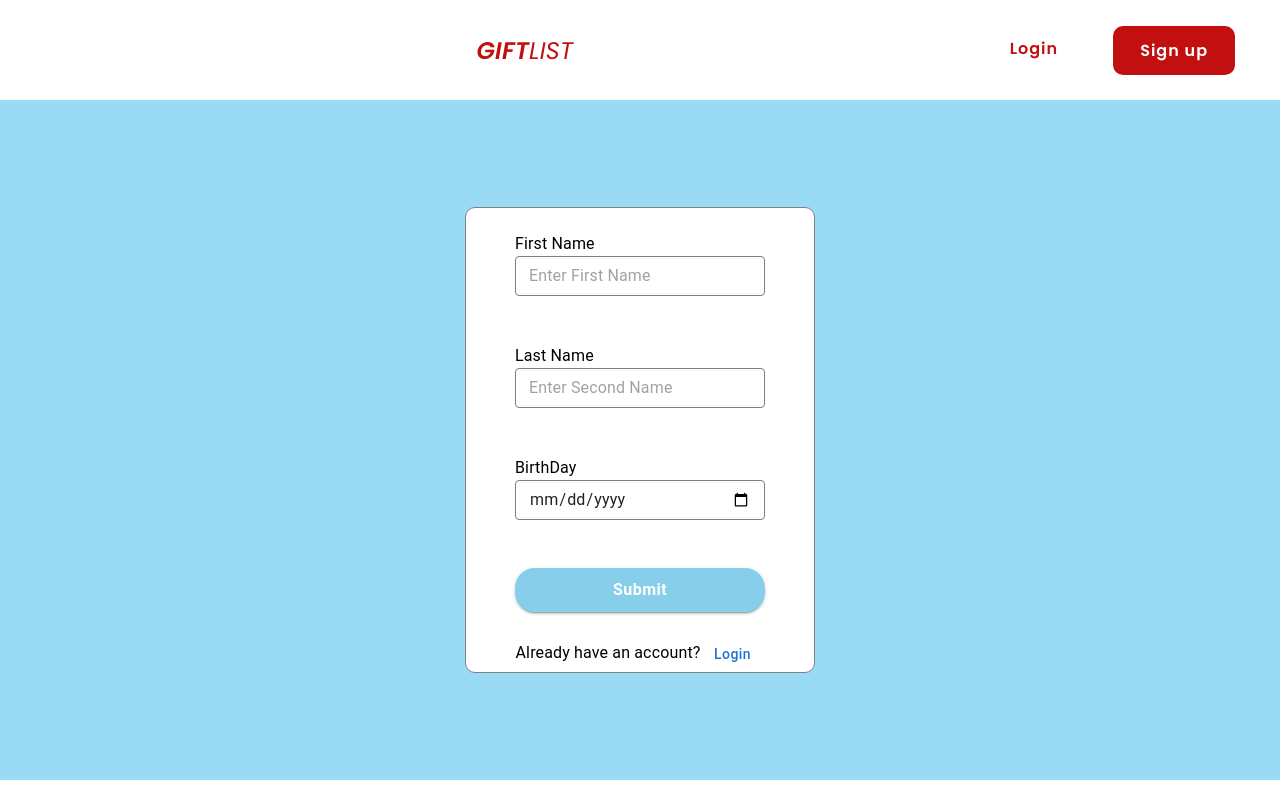
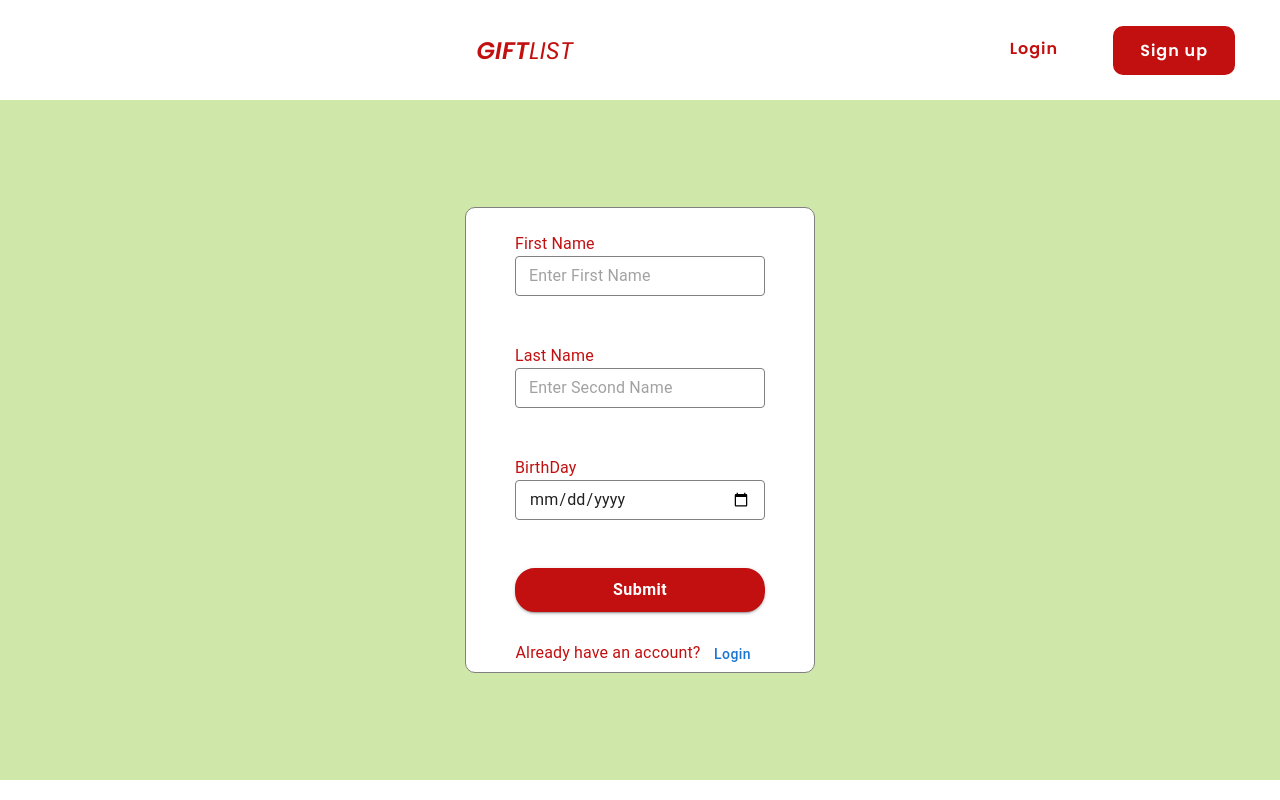
Before and after one commit to FatimaMary/giftlist, a React (Create React App) app in the folder client/: page /signup1 in a window 1280 px wide. Built offline with nearby package versions, Linux system fonts and the light colour scheme; the HTML template or start-up script is replaced by a standard one.

Commit message:
Update index.jsx

```diff
--- a/client/src/scenes/Signup1/index.jsx
+++ b/client/src/scenes/Signup1/index.jsx
@@ -65,7 +65,7 @@ function Signup1() {
       <Navbar />
       <Box
         sx={{
-          backgroundColor: '#99DBF5',
+          backgroundColor: '#CFE8A9',
           height: '85vh',
           // width: '100vw',
           display: 'flex',
@@ -76,6 +76,7 @@ function Signup1() {
       >
         <Box
           m='1.5rem 2.5rem'
+          color='#C21010'
           sx={{
             display: 'flex',
             flexDirection: 'column' ,
@@ -94,7 +95,7 @@ function Signup1() {
                 justifyContent: 'space-around',
               }}
           > */}
-            <Box m='1.5rem'>
+            <Box m='1.5rem' >
               <Typography>First Name</Typography>
               <ThemeProvider theme={theme}>
                 <TextField
@@ -150,14 +151,19 @@ function Signup1() {
               variant='contained'
               onClick={handleSubmit}
               sx={{
-                border: '2px solid skyblue',
+                border: '2px solid #C21010',
                 borderRadius: '20px',
                 width: '250px',
                 fontSize: '1rem',
                 color: 'white',
-                background: 'skyblue',
+                background: '#C21010',
                 textTransform: 'inherit',
                 fontWeight:'bold',
+                '&:hover': {
+                  backgroundColor: '#fff',
+                  color: '#C21010',
+                  border: '1px solid #C21010'
+                },
             }}
             >
               Submit
@@ -172,8 +178,8 @@ function Signup1() {
                 textTransform: 'inherit',
                 '&:hover': {
                   backgroundColor: '#D8D8D8',
-                  color: 'black',
-                  border: '1px solid skyblue'
+                  color:'#C21010',
+                  border: '1px solid #C21010'
                 },
               }}
             >
```
